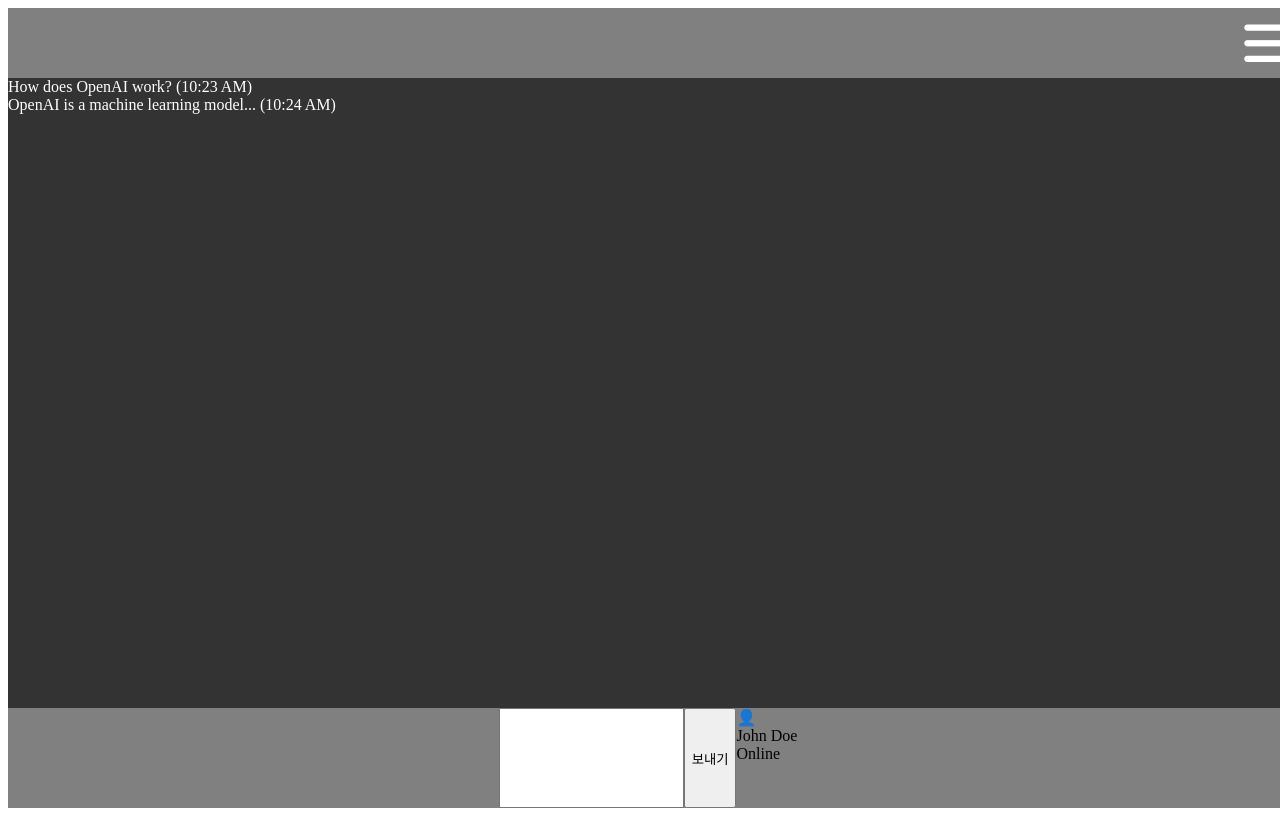
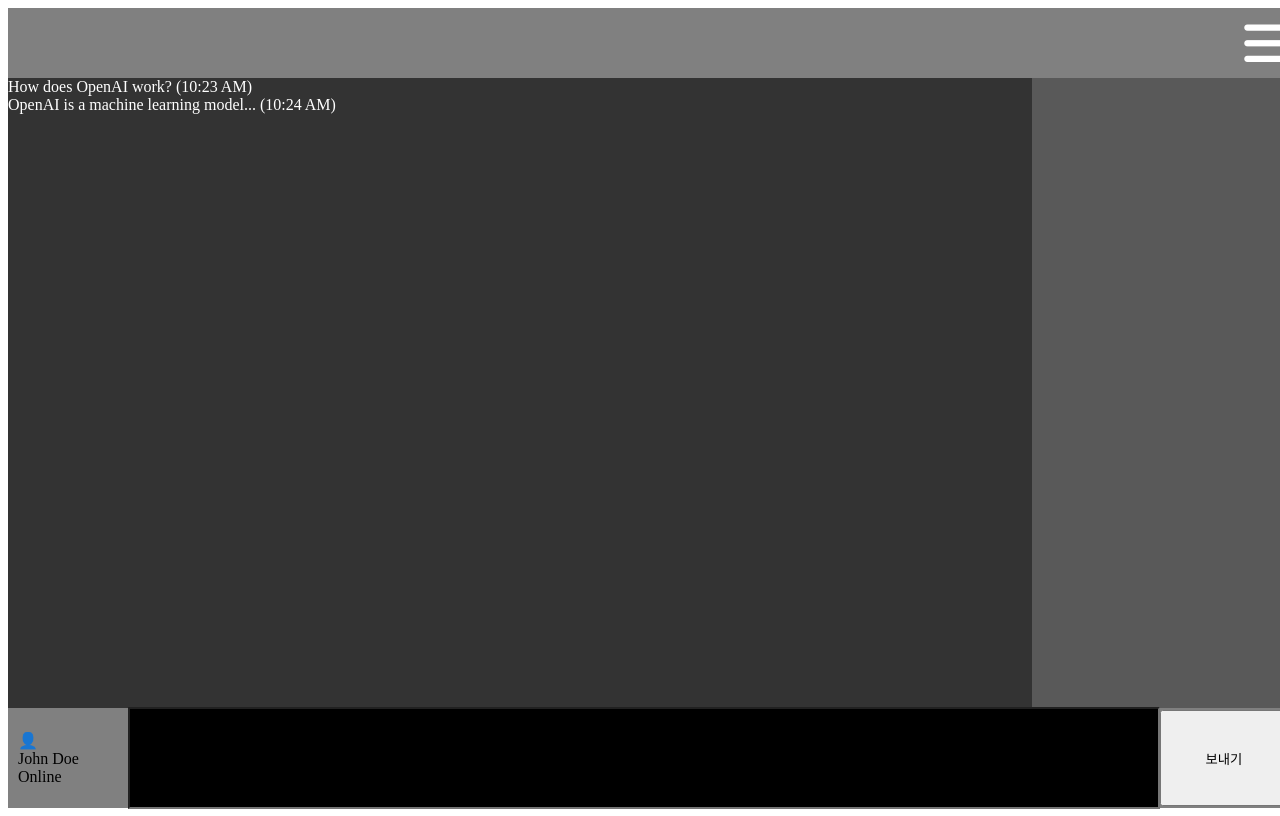
Before and after one commit to KDT-IaaS-Class-One-Group/web-Application-IA-lej, a website: page front/index.html in a window 1280 px wide. Shown: the top 816 px of the page. Drawn offline with Linux system fonts and the light colour scheme.

Commit message:
text박스, 버튼 스타일 변경

```diff
--- a/front/index.css
+++ b/front/index.css
@@ -31,7 +31,7 @@
 #rightBar {
     width: 20vw ;
     height: calc(100%);
-    background-color: #333;
+    background-color:rgb(89, 89, 89)
 }
 
 #inputAndButton {
@@ -39,8 +39,24 @@
     height: 100px;
     background-color: gray;
     display: flex;
-    justify-content: center;
+    justify-content: end;
+    align-items: center;
+    position: relative;
 }
-/* .input {
+.textbox {
+    width: 80vw;
+    height: 12vh;
+    background-color: black;
+    color: white;
+    font-size: 24px;
+}
 
-} */
+#inputAndButton>div{
+    position: absolute;
+    left: 10px;
+}
+
+.button{
+    width: 10vw;
+    height: 12vh;
+}
```
